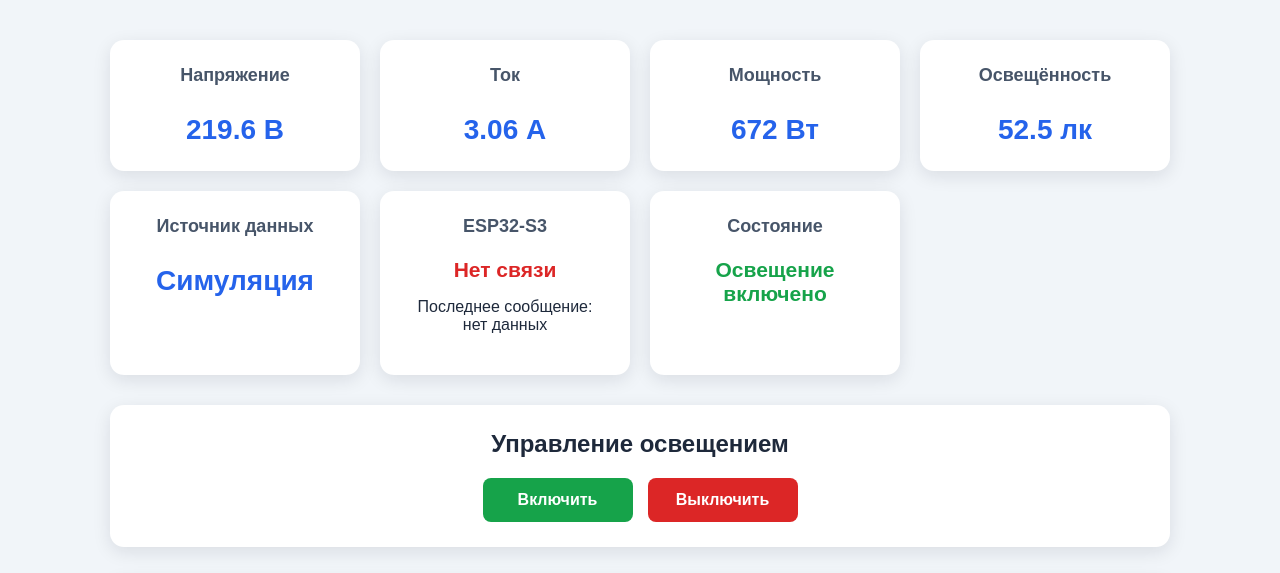
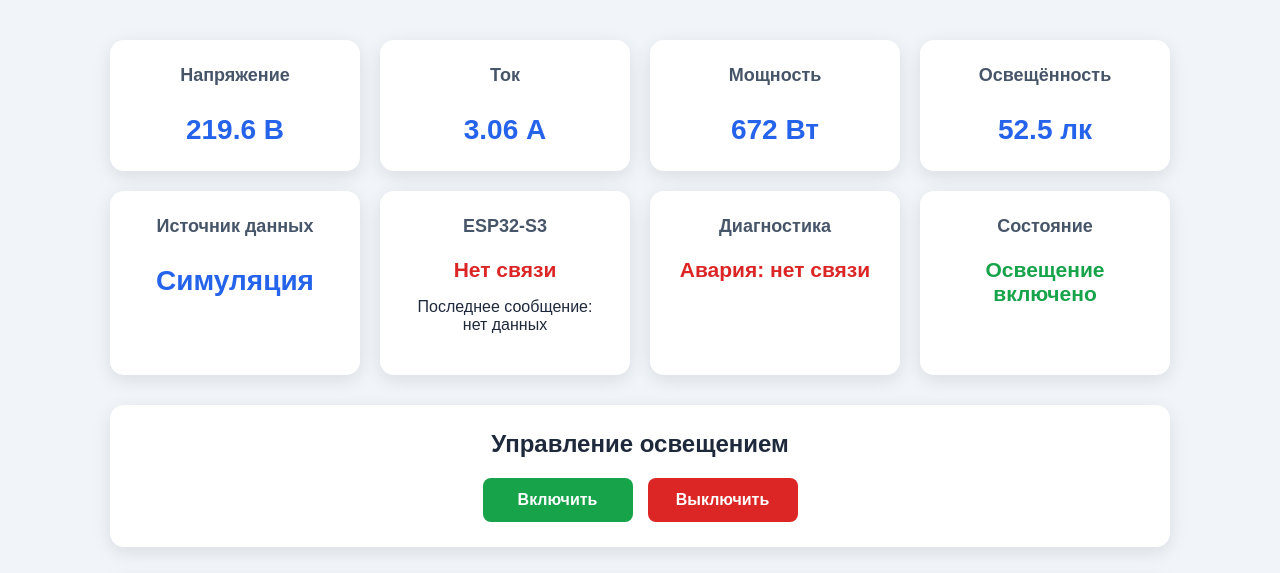
Before and after one commit to Dinara-Zhukenova/research-web-app, a Flask app: page / in a window 1280 px wide. Shown: the part 135-708 px from the top of the page. Run offline with Flask 3, Linux system fonts and the light colour scheme; tables that the repository leaves empty hold one stand-in row (values such as "Sample post").

Commit message:
Add automatic system diagnostics

```diff
--- a/static/script.js
+++ b/static/script.js
@@ -56,6 +56,21 @@ async function updateData() {
         lastMessage.textContent = data.last_message_seconds === null
             ? "нет данных"
             : `${data.last_message_seconds} с назад`;
+
+        const alertStatus = document.getElementById("alertStatus");
+        if (!data.device_online) {
+            alertStatus.textContent = "Авария: нет связи";
+            alertStatus.className = "value status status-off";
+        } else if (data.voltage < 205 || data.voltage > 240) {
+            alertStatus.textContent = "Авария напряжения";
+            alertStatus.className = "value status status-off";
+        } else if (data.current > 4) {
+            alertStatus.textContent = "Перегрузка по току";
+            alertStatus.className = "value status status-off";
+        } else {
+            alertStatus.textContent = "Система в норме";
+            alertStatus.className = "value status status-on";
+        }
 
         const status = document.getElementById("status");
         const mode = document.getElementById("controlMode");
--- a/templates/index.html
+++ b/templates/index.html
@@ -38,6 +38,10 @@
                 <h2>ESP32-S3</h2>
                 <p id="deviceStatus" class="value status">Проверка связи...</p>
                 <p>Последнее сообщение: <span id="lastMessage">—</span></p>
+            </div>
+            <div class="card">
+                <h2>Диагностика</h2>
+                <p id="alertStatus" class="value status">Проверка...</p>
             </div>
             <div class="card">
                 <h2>Состояние</h2>
```
